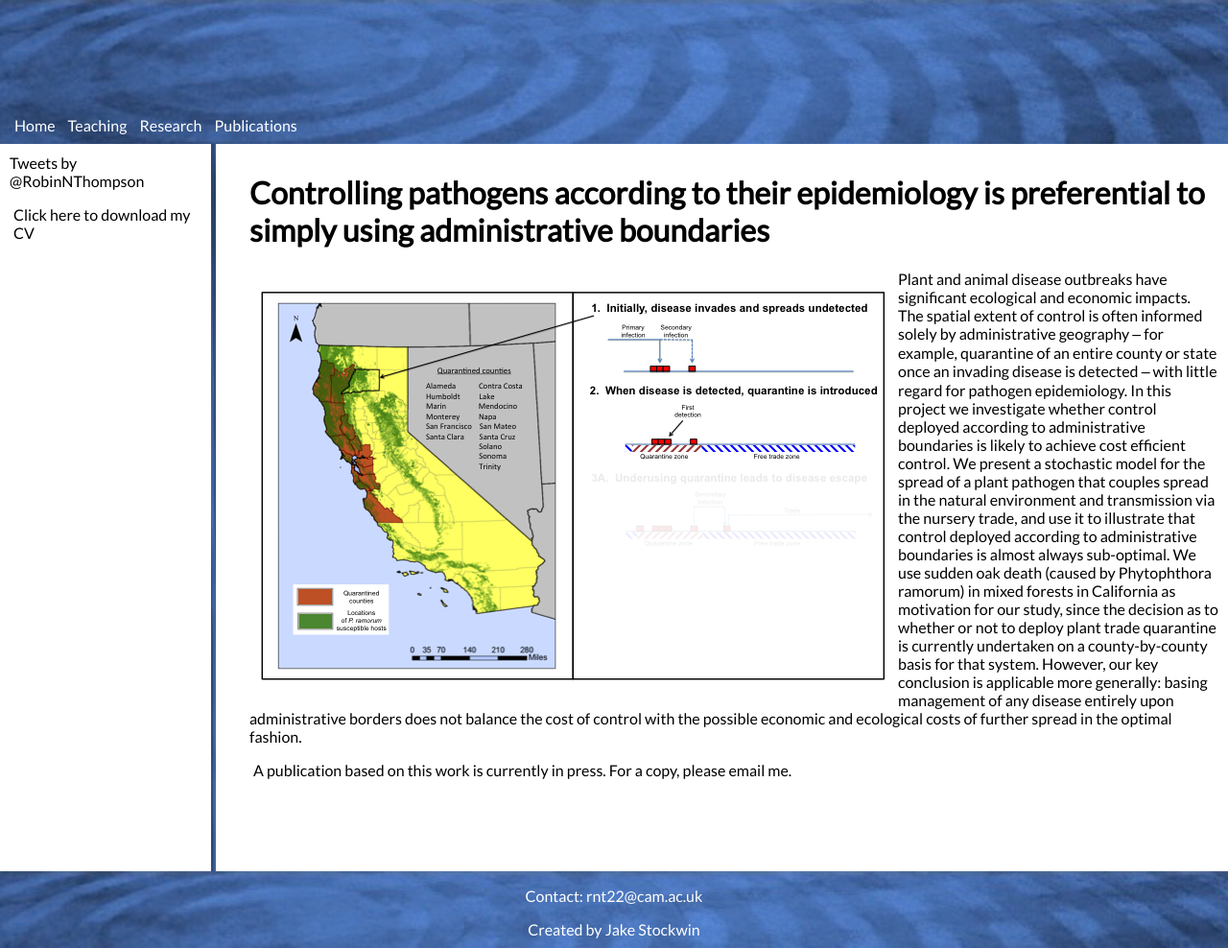
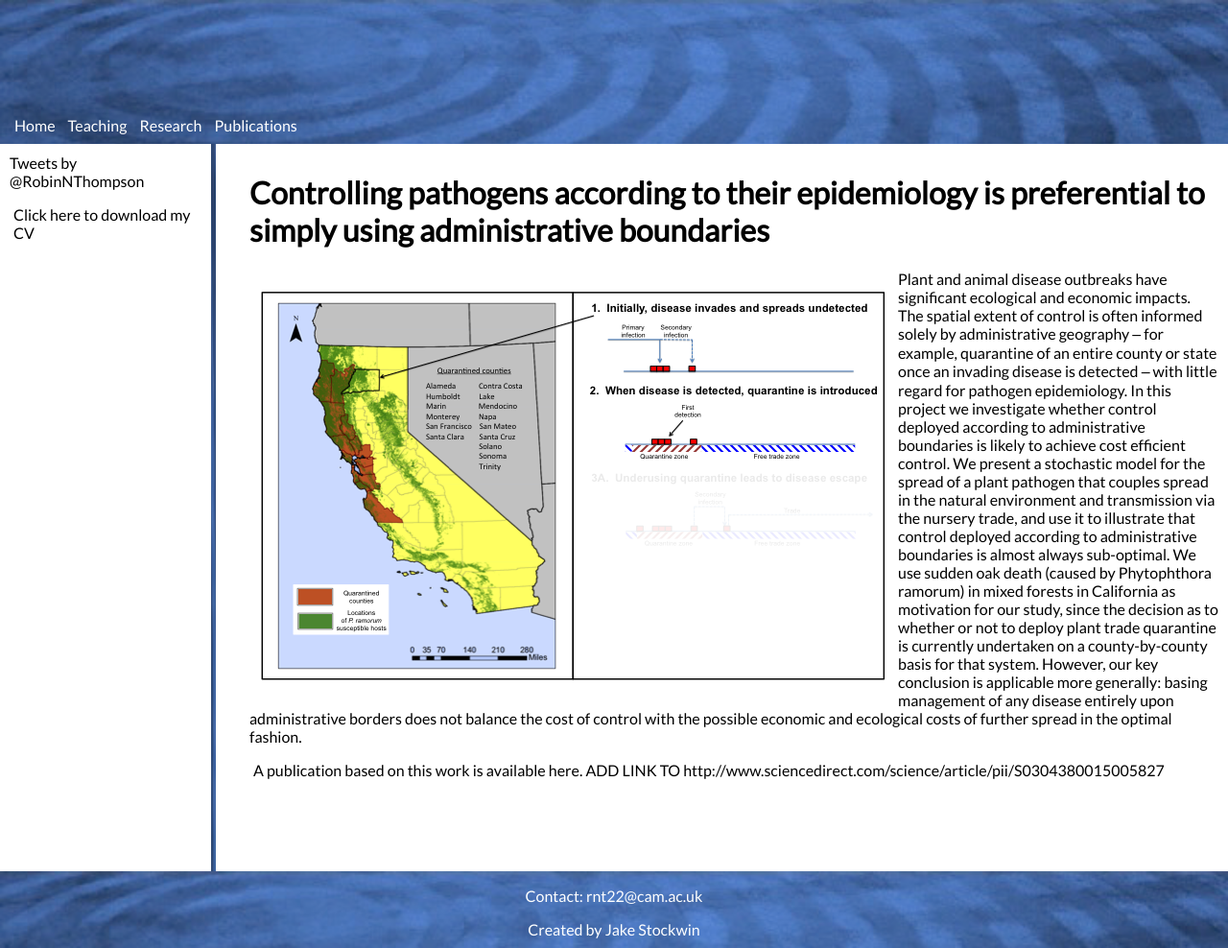
Before and after one commit to robin-thompson/robin-thompson.github.io, a Jekyll site: the page built from _research-projects/002-Controlling-pathogens-according-to-their-epidemiology-is-preferential-to-simply-using-administrative-boundaries.html, in a window 1280 px wide. Shown: the whole page at 96% size. Built offline with Jekyll 4.4.1, drawn with Linux system fonts in a browser that asks for light colours; comment, search, counter and statistics services are not loaded.

Commit message:
Updated publications

```diff
--- a/_publications/002-Administrative boundaries reduce the efficacy of plant pathogen quarantine.html
+++ b/_publications/002-Administrative boundaries reduce the efficacy of plant pathogen quarantine.html
@@ -1,6 +1,6 @@
 ---
 title: Management of invading pathogens should be informed by epidemiology rather than administrative boundaries
 authors: Thompson, R.N., Cobb, R.C., Gilligan, C.A. and Cunniffe, N.J.
-year: In press - draft available on request
-ref: Ecol. Model.
+year: 2016
+ref: Ecol. Model., 324: 28-32.
 ---
--- a/_research-projects/002-Controlling-pathogens-according-to-their-epidemiology-is-preferential-to-simply-using-administrative-boundaries.html
+++ b/_research-projects/002-Controlling-pathogens-according-to-their-epidemiology-is-preferential-to-simply-using-administrative-boundaries.html
@@ -13,4 +13,4 @@
   Plant and animal disease outbreaks have significant ecological and economic impacts. The spatial extent of control is often informed solely by administrative geography
  &#8210 for example, quarantine of an entire county or state once an invading disease is detected &#8210 with little regard for pathogen epidemiology. In this project we investigate whether control deployed according to administrative boundaries is likely to achieve cost efficient control. We present a stochastic model for the spread of a plant pathogen that couples spread in the natural environment and transmission via the nursery trade, and use it to illustrate that control deployed according to administrative boundaries is almost always sub-optimal. We use sudden oak death (caused by Phytophthora ramorum) in mixed forests in California as motivation for our study, since the decision as to whether or not to deploy plant trade quarantine is currently undertaken on a county-by-county basis for that system. However, our key conclusion is applicable more generally: basing management of any disease entirely upon administrative borders does not balance the cost of control with the possible economic and ecological costs of further spread in the optimal fashion. </p>
 
-<p>A publication based on this work is currently in press. For a copy, please email me. </p>
+<p>A publication based on this work is available here. ADD LINK TO http://www.sciencedirect.com/science/article/pii/S0304380015005827 </p>
--- a/teaching.html
+++ b/teaching.html
@@ -26,7 +26,7 @@
 
 <p>I have also tutored a number of other applied mathematics courses on the Oxford undergraduate syllabus, and co-supervised undergraduate dissertations and summer projects.</p>
 
-<p>Every year, I deliver mathematical epidemiology lectures on the Wellcome trust Mathematical Models for Infectious Disease Dynamics course in Cambridge..</p>
+<p>Every year, I deliver mathematical epidemiology lectures on the Wellcome trust Mathematical Models for Infectious Disease Dynamics course in Cambridge.</p>
 
 <p>In the past I have supervised part IA Mathematical Biology in Cambridge, as well as lecturing and running
 the associated practical component for part of the course (Matrix Modelling and Applications, Easter term).
```
